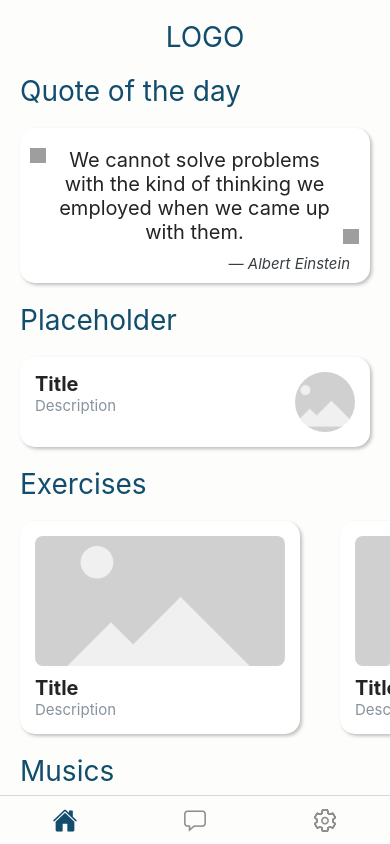
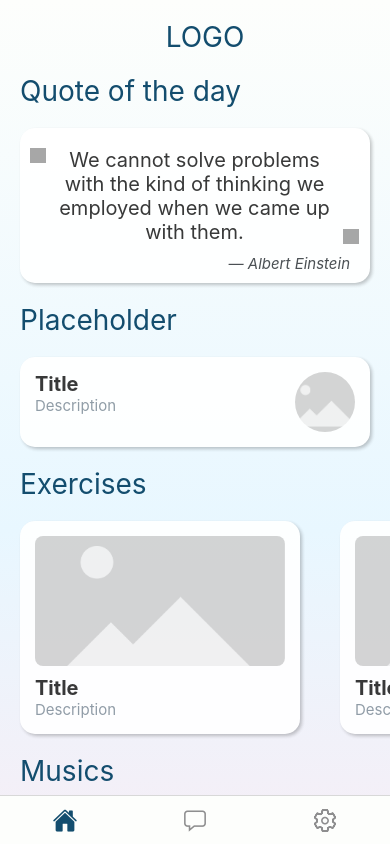
Before and after one commit to ivanb47/Quiet-Mind, a React Native app: screen /HomeScreen in a window 390 px wide. Built offline with nearby package versions, Linux system fonts and the light colour scheme; grey boxes are pictures that could not be loaded.

Commit message:
CP-3 Add gradient background
- added gradient background for dark as well as light mode
- CP-3

```diff
--- a/package.json
+++ b/package.json
@@ -19,7 +19,8 @@
     "react": "18.0.0",
     "react-native": "0.69.5",
     "react-native-safe-area-context": "^4.3.1",
-    "react-native-screens": "~3.15.0"
+    "react-native-screens": "~3.15.0",
+    "expo-linear-gradient": "~11.4.0"
   },
   "devDependencies": {
     "@babel/core": "^7.12.9"
--- a/src/components/styles.js
+++ b/src/components/styles.js
@@ -8,6 +8,7 @@ const styles = () => {
     quoteContainer: {
       marginVertical: 20,
       backgroundColor: theme.colors.cardColor,
+      opacity: 0.9,
       borderRadius: 15,
       padding: 10,
       marginHorizontal: 20,
@@ -37,6 +38,7 @@ const styles = () => {
       paddingHorizontal: 10,
     },
     suggestionCardRow: {
+      opacity: 0.9,
       marginTop: 20,
       width: windowWidth - 40,
       backgroundColor: theme.colors.cardColor,
@@ -53,6 +55,7 @@ const styles = () => {
       borderRadius: 50,
     },
     itemCardRow: {
+      opacity: 0.9,
       marginTop: 20,
       width: 280,
       backgroundColor: theme.colors.cardColor,
--- a/src/screens/HomeScreen/home.js
+++ b/src/screens/HomeScreen/home.js
@@ -14,6 +14,8 @@ import ItemCard from "../../components/ItemCard";
 import { ShowAllButton } from "../../components/ReusableComponents";
 import styles from "./homeStyles";
 import { ThemeProvider, useTheme } from "@rneui/themed";
+import { LinearGradient } from "expo-linear-gradient";
+
 const Home = () => {
   const { theme } = useTheme();
   const homeStyles = styles();
@@ -46,6 +48,14 @@ const Home = () => {
   const quoteBy = "Albert Einstein";
   return (
     <SafeAreaView style={homeStyles.mainContainer}>
+      <LinearGradient
+        // Button Linear Gradient
+        colors={[
+          theme.colors.background,
+          theme.colors.bgGradientStart,
+          theme.colors.bgGradientEnd,
+        ]}
+      >
         <ScrollView style={homeStyles.contentContainer}>
           <View>
             <Text
@@ -114,6 +124,7 @@ const Home = () => {
             }}
           />
         </ScrollView>
+      </LinearGradient>
     </SafeAreaView>
   );
 };
--- a/src/screens/globalStyles.js
+++ b/src/screens/globalStyles.js
@@ -13,6 +13,8 @@ export const theme = createTheme({
     secondary: "#9a586f",
     tertiary: "#1c6c8a",
     cardColor: "#fff",
+    bgGradientStart: "#e8f7ff",
+    bgGradientEnd: "#ffe8f0",
   },
   darkColors: {
     ...darkColors,
@@ -20,7 +22,9 @@ export const theme = createTheme({
     primary: "#fdfefc",
     secondary: "#9a586f",
     tertiary: "#1c6c8a",
-    cardColor: "#333",
+    cardColor: "#1c1c1c",
+    bgGradientStart: "#040f14",
+    bgGradientEnd: "#211015",
   },
 });
 
```
Lines whose indentation alone changed are shown as unchanged.
